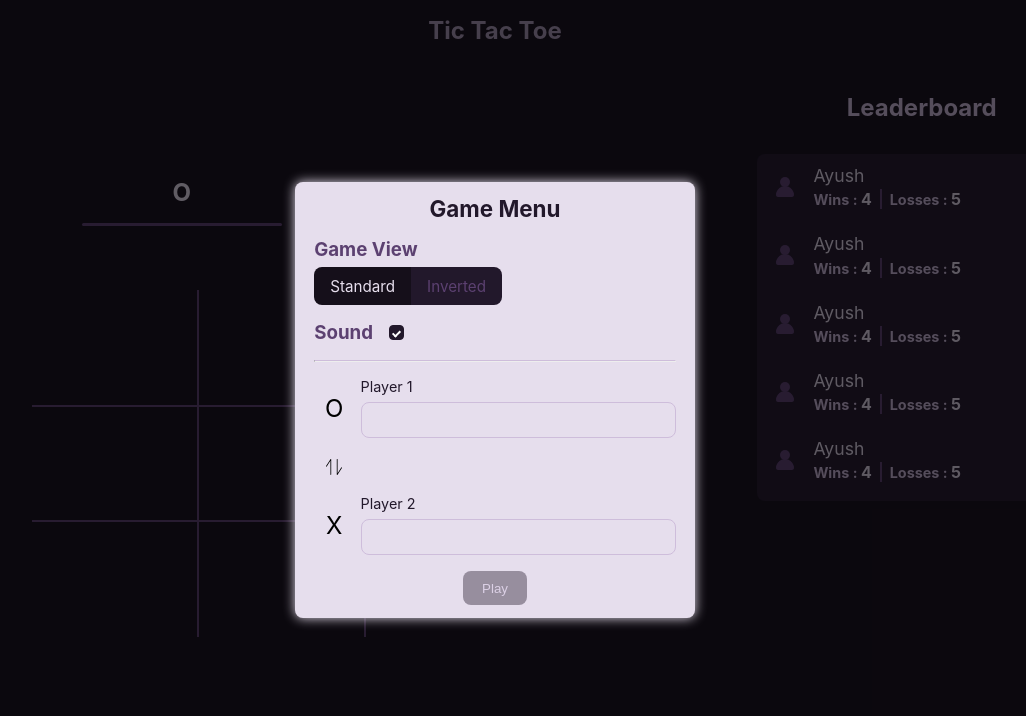
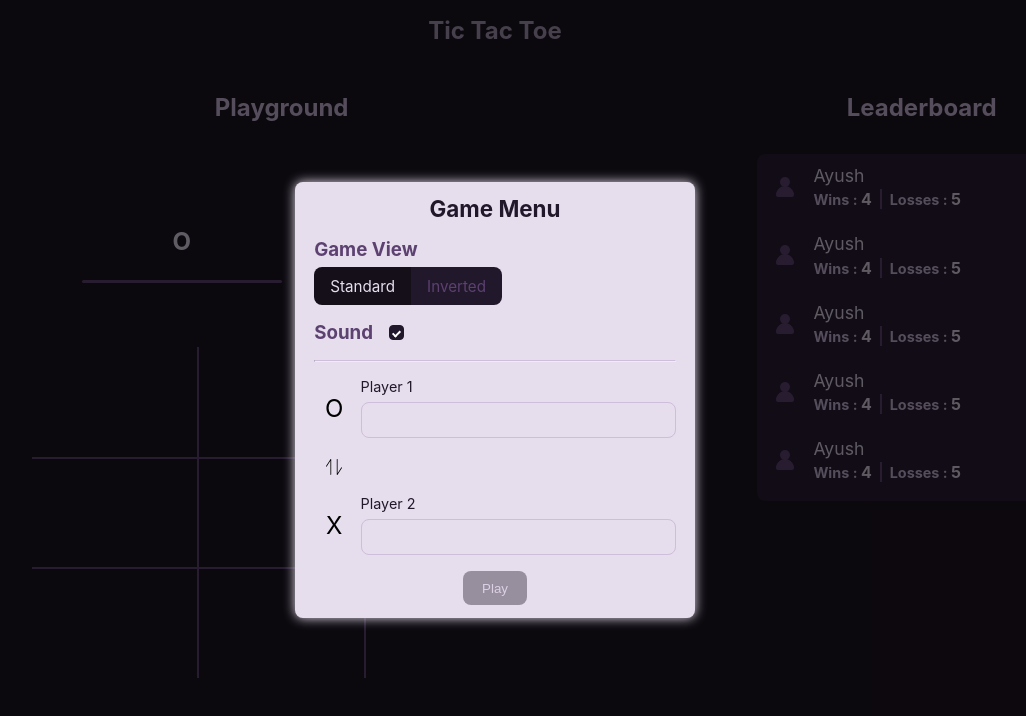
Before and after one commit to geekayush1812/tic-tac-toe, a React (Create React App) app: page / in a window 1280 px wide. Shown: the top 716 px of the page, without its empty margins (145-1171 px from the left). Built offline with nearby package versions, Linux system fonts and the light colour scheme.

Commit message:
fix: playground UI

```diff
--- a/src/common/ActivePlayer/activePlayer.css
+++ b/src/common/ActivePlayer/activePlayer.css
@@ -12,7 +12,7 @@
     align-items: center;
     justify-content: space-between;
     gap:0.2rem 0;
-    margin-bottom: 1rem;
+    margin-bottom: 1.5rem;
 }
 .player span.crossOrNoughtChoice {
     font-size: 1.5rem;
--- a/src/views/Playground/Playground.tsx
+++ b/src/views/Playground/Playground.tsx
@@ -2,11 +2,16 @@ import './playground.css';
 
 import { ActivePlayer } from 'common/ActivePlayer/ActivePlayer';
 import { GameBoardGrid } from 'common/GameBoardGrid/GameBoardGrid';
+import { useSelector } from 'store/hooks';
 import { playgroundProps } from 'types/viewsTypes';
 
 export const Playground = ({className}:playgroundProps) => {
+    const breakPoint=useSelector(state=>state.breakPointReducer.breakPoint);
     return (
         <section className={`playground ${className ? className : ''}`}>
+            {
+                breakPoint === 'mobile' ? null : <h2>Playground</h2>
+            }
             <div className="playgroundGridContainer">
                 <ActivePlayer />
                 <GameBoardGrid />
--- a/src/views/Playground/playground.css
+++ b/src/views/Playground/playground.css
@@ -1,9 +1,14 @@
 .playground {
     width: 100%;
     height: 100%;
+    padding: 1rem 0.5rem;
     background-color: var(--primaryColor800);
 }
-
+.playground > h2 {
+    text-align: center;
+    margin-top: 1rem;
+    color: var(--white800);
+}
 .playgroundGridContainer {
     height: 100%;
     width: 100%;
```
